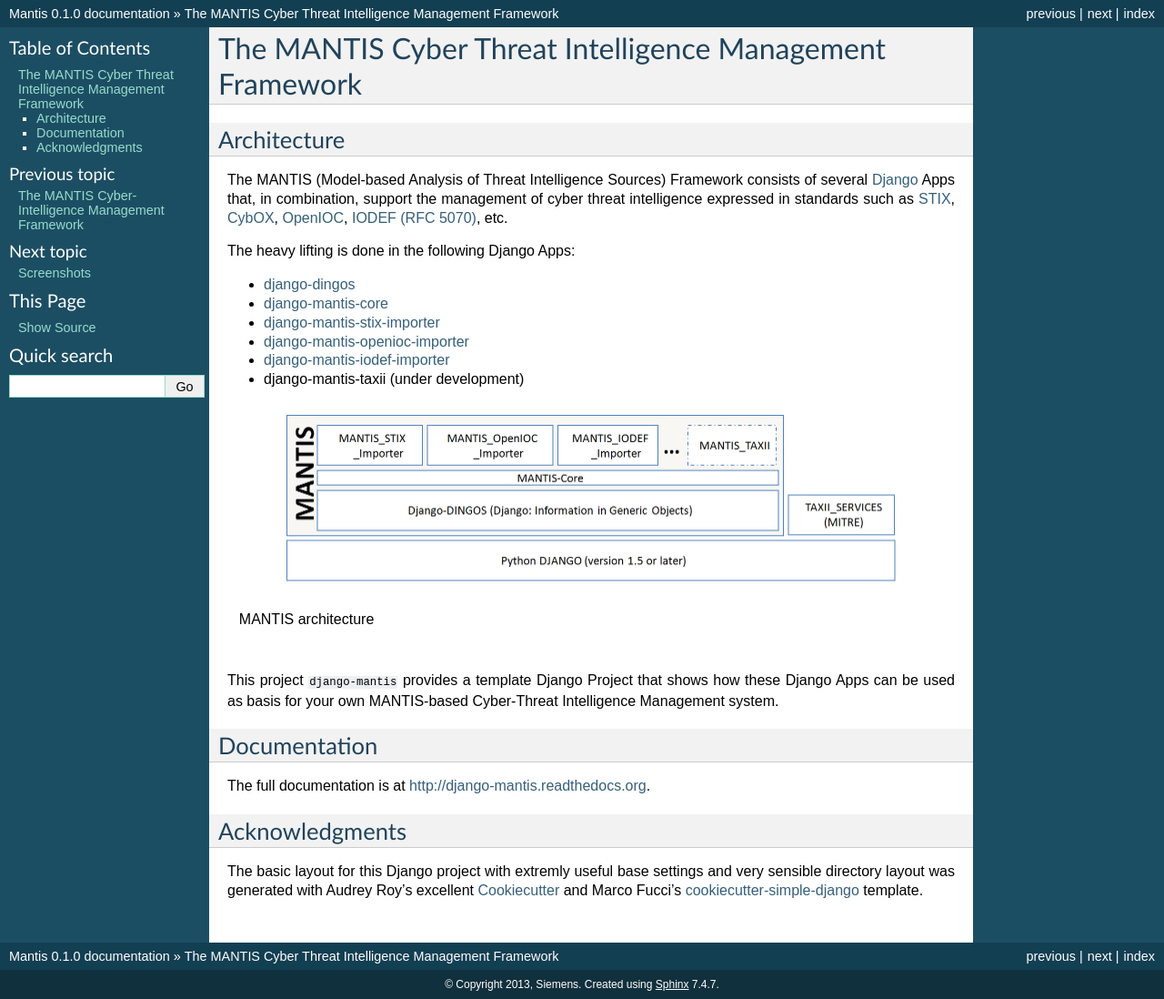
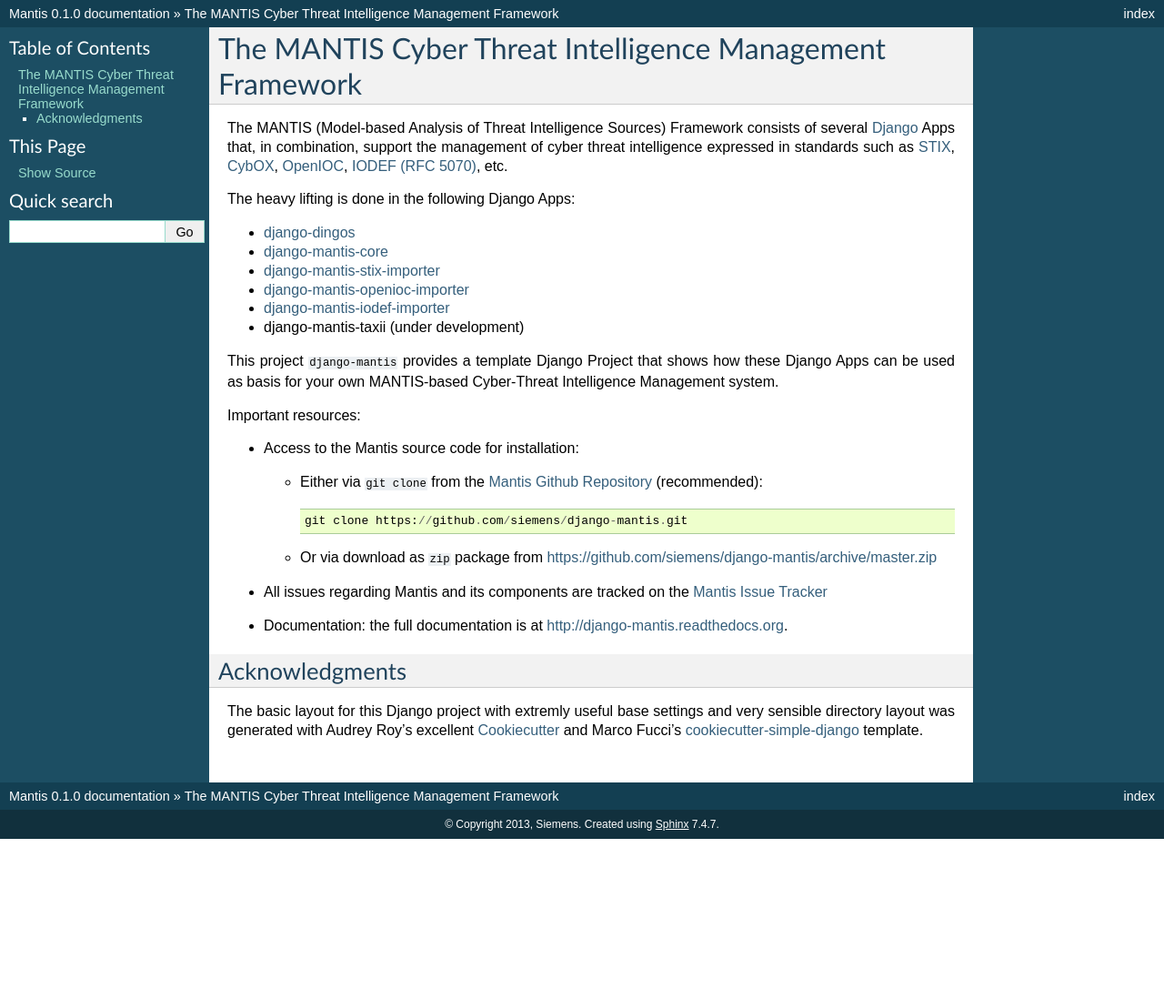
Before and after one commit to bgro/django-mantis, a Sphinx documentation site: the page built from docs/readme.rst, in a window 1280 px wide. Shown: the whole page at 91% size. Built offline with Sphinx 7.4.7, drawn with Linux system fonts in a browser that asks for light colours; after the commit the page ends 922 px from its top, so only the background shows below that.

Commit message:
Restructuring documentation: README page now shows basic description and link to resources, only.

```diff
--- a/README.rst
+++ b/README.rst
@@ -1,9 +1,6 @@
 =========================================================
 The MANTIS Cyber Threat Intelligence Management Framework
 =========================================================
-
-Architecture
-------------
 
 The MANTIS (Model-based Analysis of Threat Intelligence Sources) Framework consists
 of several `Django`_ Apps that, in combination, support the management
@@ -19,21 +16,25 @@
 - `django-mantis-iodef-importer`_
 -  django-mantis-taxii (under development)
 
-.. figure:: images/mantis_architecture.PNG
-   :align: center
-   :scale: 50%
-
-   MANTIS architecture
-
-
 This project ``django-mantis`` provides a template Django Project that shows how these Django Apps can
 be used as basis for your own MANTIS-based Cyber-Threat Intelligence Management system.
 
+Important resources:
 
-Documentation
--------------
+* Access to the Mantis source code for installation:
 
-The full documentation is at http://django-mantis.readthedocs.org.
+  * Either via ``git clone`` from the   `Mantis Github Repository`_ (recommended)::
+
+       git clone https://github.com/siemens/django-mantis.git
+
+  * Or via download as ``zip`` package from https://github.com/siemens/django-mantis/archive/master.zip
+
+
+* All issues regarding Mantis and its components are tracked
+  on the `Mantis Issue Tracker`_
+
+* Documentation: the full documentation is at http://django-mantis.readthedocs.org.
+
 
 Acknowledgments
 ---------------
@@ -45,10 +46,7 @@
 
 .. _Cookiecutter: https://github.com/audreyr/cookiecutter
 
-
 .. _cookiecutter-simple-django: https://github.com/marcofucci/cookiecutter-simple-django
-
-
 
 .. _Django: https://www.djangoproject.com/
 .. _STIX: http://stix.mitre.org/
@@ -61,3 +59,6 @@
 .. _django-mantis-stix-importer: https://github.com/siemens/django-mantis-stix-importer
 .. _django-mantis-openioc-importer: https://github.com/siemens/django-mantis-openioc-importer
 .. _django-mantis-iodef-importer: https://github.com/siemens/django-mantis-iodef-importer
+
+.. _Mantis Github Repository: https://github.com/siemens/django-mantis
+.. _Mantis Issue Tracker: https://github.com/siemens/django-mantis/issues?state=open
--- a/docs/index.rst
+++ b/docs/index.rst
@@ -30,7 +30,7 @@
   .. toctree::
      :maxdepth: 1
 
-     readme
+     architecture
      screenshots
      what_mantis_is
      installation
```
Also changed, not shown: docs/architecture.rst (added, +37 -0 lines).
